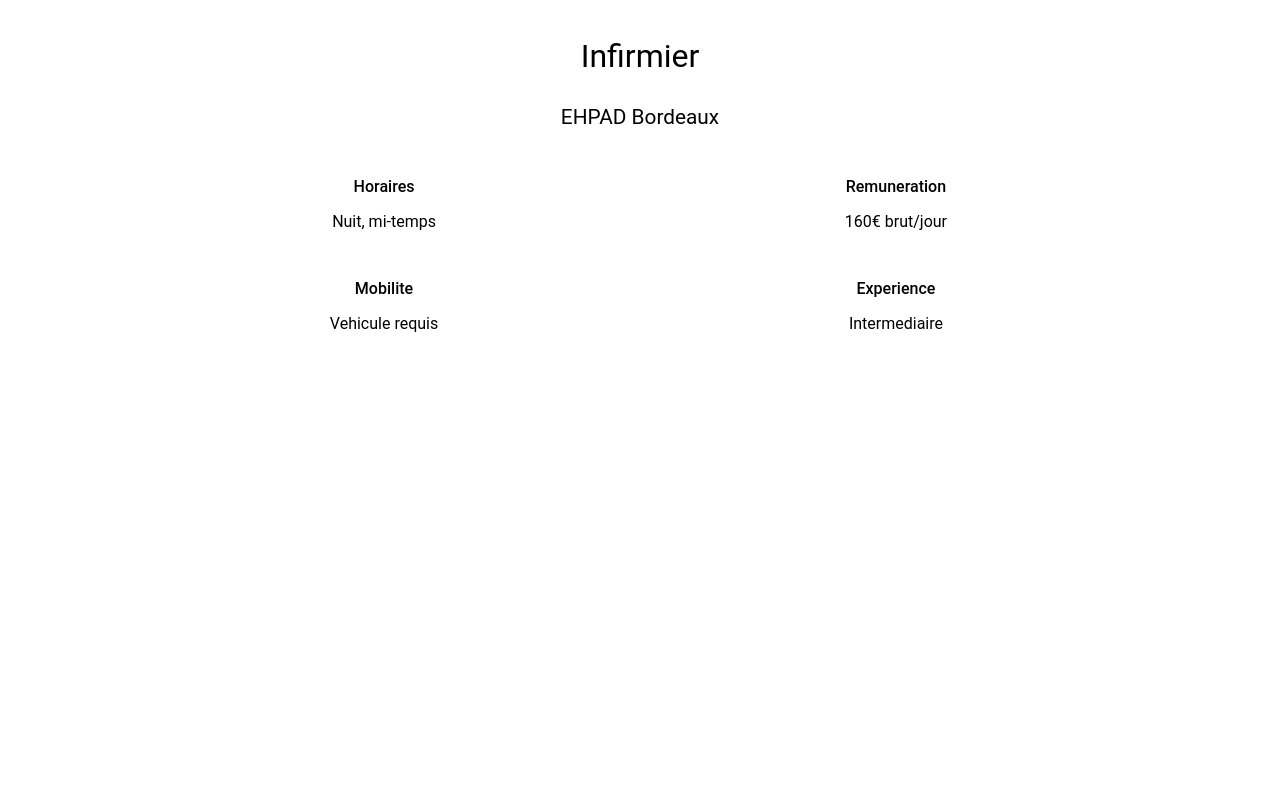
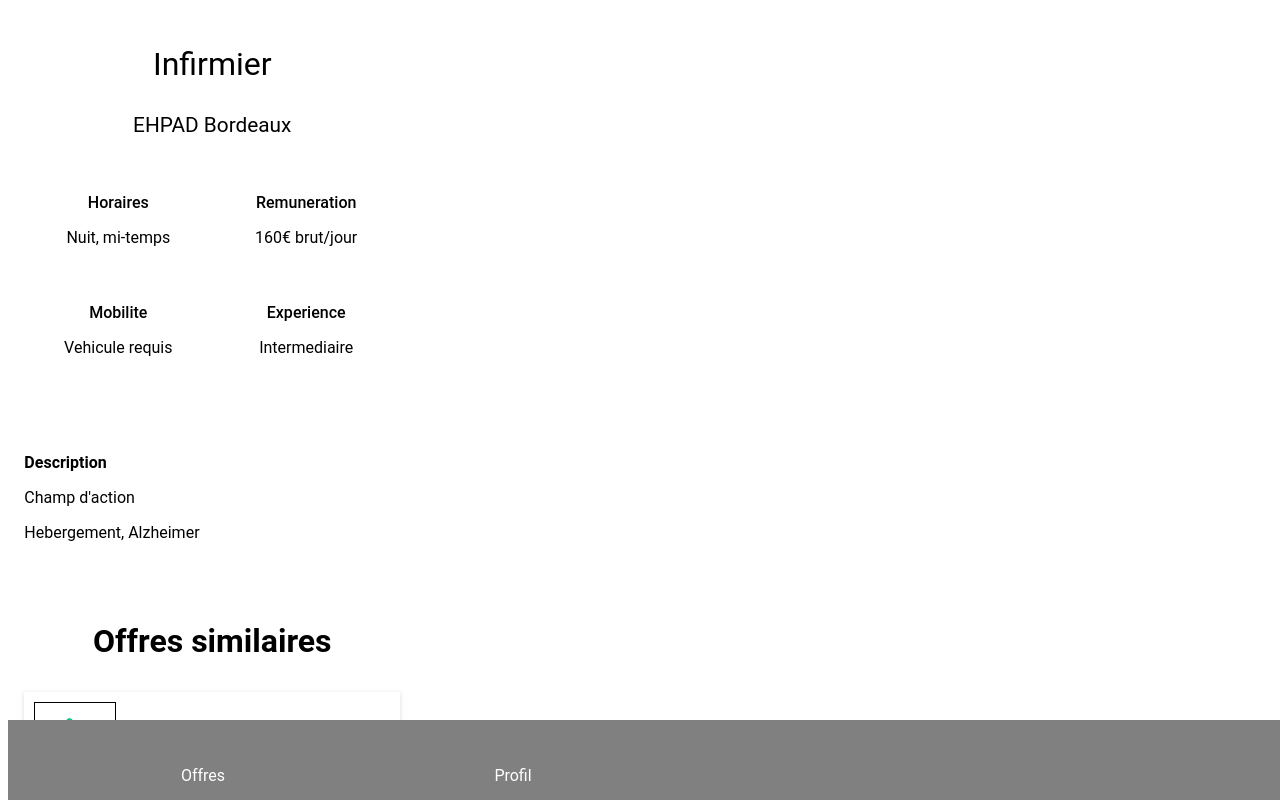
Before and after one commit to StanDelamourd/poc-nuxt, a Nuxt app: page /offer in a window 1280 px wide. Built offline with nearby package versions, Linux system fonts and the light colour scheme.

Commit message:
Change check picture on the lastStepComponent

```diff
--- a/components/lastStep/index.vue
+++ b/components/lastStep/index.vue
@@ -1,9 +1,9 @@
 <template>
   <div>
-    <img src="icon.png" alt="check">
+    <img src="check.svg" alt="check">
     <h1>Vous y etes presque</h1>
     <h2>Veuillez confirmer votre adresse mail pour pouvoir continuer</h2>
-    <Button title="Envoyer" :clickEvent="$router.push({name: 'offers'})"/>
+    <Button title="Envoyer" :clickEvent="pushRoute"/>
   </div>
 </template>>
 
@@ -13,6 +13,11 @@ export default {
   name:'LastStep',
   components: {
     Button
+  },
+  methods:{
+    pushRoute(){
+      this.$router.push({name: 'offers'})
+    }
   }
 
 }
@@ -31,7 +36,7 @@ export default {
   }
   img {
     width: 50%;
-    margin: 20vh auto 0 auto;
+    margin: 20vh auto 4vh auto;
     display: block;
   }
 </style>
--- a/components/offer/index.vue
+++ b/components/offer/index.vue
@@ -1,5 +1,5 @@
 <template>
-  <div class="card__offer">
+  <div class="card__offer" @click="$router.push({ name: 'offer'})">
     <img src="icon.png" alt="check"/>
     <div class="informations">
       <h3>{{offer.profession}}</h3>
@@ -58,6 +58,6 @@ export default {
     width: 100%;
     height: 19vh;
     margin-top: 2vh;
-    border: 1px solid black;
+    box-shadow: 0 1px 4px rgba(125,125,125,.3);;
   }
 </style>
--- a/layouts/profile.vue
+++ b/layouts/profile.vue
@@ -1,5 +1,15 @@
 <template>
-  <nuxt/>
+  <div>
+    <div class="content">
+      <nuxt/>
+    </div>
+    <nav>
+      <ul>
+        <li @click="$router.push({name: 'offers'})">Offres</li>
+        <li @click="$router.push({name: 'profile'})">Profil</li>
+      </ul>
+    </nav>
+  </div>
 </template>
 
 <script>
@@ -8,7 +18,30 @@ export default {
 </script>
 
 <style scoped>
-* {
-  font-family: 'Roboto'
-}
+  * {
+    font-family: 'Roboto'
+  }
+  .content {
+    position: fixed;
+    overflow: scroll;
+    height: 90vh;
+    padding-bottom: 2vh;
+  }
+  nav{
+    position: fixed;
+    height: 10vh;
+    width: 100%;
+    background: grey;
+    bottom:0;
+  }
+  nav ul {
+    display: flex;
+    list-style: none;
+  }
+  nav ul li {
+    width: 25%;
+    color: white;
+    text-align: center;
+    line-height: 10vh;
+  }
 </style>
--- a/pages/index.vue
+++ b/pages/index.vue
@@ -16,7 +16,7 @@ export default {
   },
   methods:{
     test() {
-      this.$router.push({name: 'inscription'})
+      this.$router.push({name: 'register'})
     }
   }
 }
--- a/pages/offer/index.vue
+++ b/pages/offer/index.vue
@@ -1,5 +1,5 @@
 <template>
-  <div>
+  <div class="offer">
     <h1>Infirmier</h1>
     <h2>EHPAD Bordeaux</h2>
     <div class="offer__infos">
@@ -19,6 +19,15 @@
         <p>Experience</p>
         <p>Intermediaire</p>
       </div>
+    </div>
+    <h3 class="description">Description</h3>
+    <div>
+      <p>Champ d'action</p>
+      <p>Hebergement, Alzheimer</p>
+    </div>
+    <h3 class="othersOffers">Offres similaires</h3>
+    <div class="offers">
+      <Offer v-for="offer in offers" :key="offer.profession" :offer="offer"/>
     </div>
   </div>
 </template>
@@ -58,6 +67,14 @@ export default {
 </script>
 
 <style scoped>
+  h3 {
+    font-size: 1em;
+    margin-top: 10vh;
+  }
+  .othersOffers{
+    text-align: center;
+    font-size: 2em;
+  }
   h1, h2 {
     text-align: center;
   }
@@ -71,8 +88,8 @@ export default {
     font-size: 1.3em;
     margin-bottom: 2vh;
   }
-  div {
-    width: 90% ;
+  .offer {
+    width: 92% ;
     margin: auto;
     position: relative;
   }
@@ -82,7 +99,7 @@ export default {
   }
   .offer__infos div {
     width: 50%;
-    margin-top: 2vh;
+    margin-top: 3vh;
     text-align: center;
   }
   .offer__infos div p:first-child {
--- a/pages/offers/index.vue
+++ b/pages/offers/index.vue
@@ -1,5 +1,5 @@
 <template>
-  <div>
+  <div class="offers__content">
     <div class="complete">
       <p>Completez votre profil avec votre diplome et votre CV pour acceder aux offres d'emplois</p>
       <Button title="Ajouter mes pieces"/>
@@ -24,6 +24,7 @@ import FilterSelect from '../../components/filter';
 import Offer from '../../components/offer';
 
 export default {
+  layout: 'profile',
   components:{
     Button,
     FilterSelect,
@@ -105,7 +106,7 @@ export default {
           time: '18 mois'
         },
         {
-          profession: 'Auxiliaire de puericulture',
+          profession: 'Auxiliaire de vie',
           place: 'EHPAD, Bordeaux',
           type: 'CDD',
           time: '18 mois'
@@ -123,6 +124,11 @@ export default {
 </script>
 
 <style scoped>
+  .offers__content {
+   width: 92%;
+   height: 90vh;
+   margin: auto;
+  }
   .complete{
     margin-top: 2vh;
     width: 100%;
--- a/pages/profile/index.vue
+++ b/pages/profile/index.vue
@@ -51,7 +51,7 @@ export default {
 
 <style scoped>
   .profile__nav {
-    width: 90%;
+    width: 92%;
     margin: auto;
     margin-top: 2vh;
     display: flex;
@@ -71,7 +71,7 @@ export default {
   }
   .profile__complete{
     background: rgba(125, 125, 125, .2);
-    width: 90%;
+    width: 92%;
     margin: auto;
     padding: 15px;
     font-size: 1.2em;
```
Also changed, not shown: static/check.svg (added).
